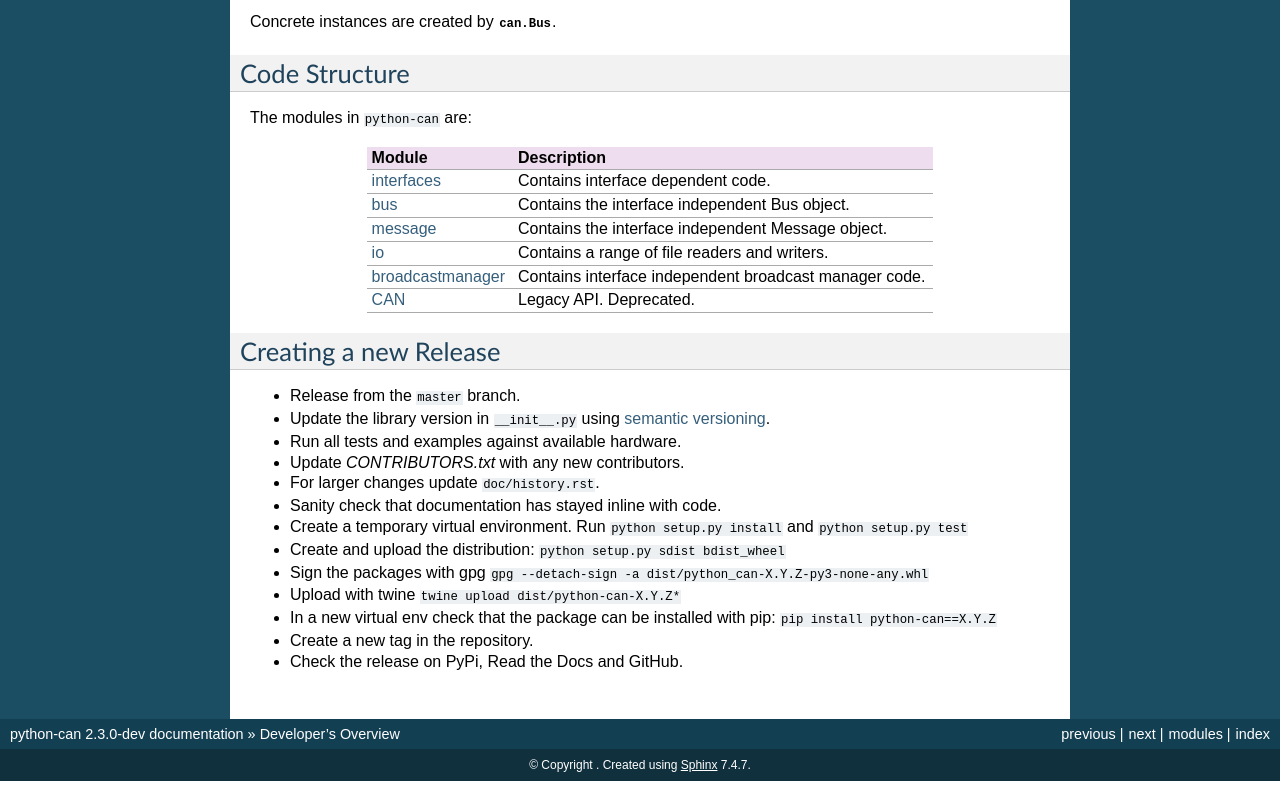
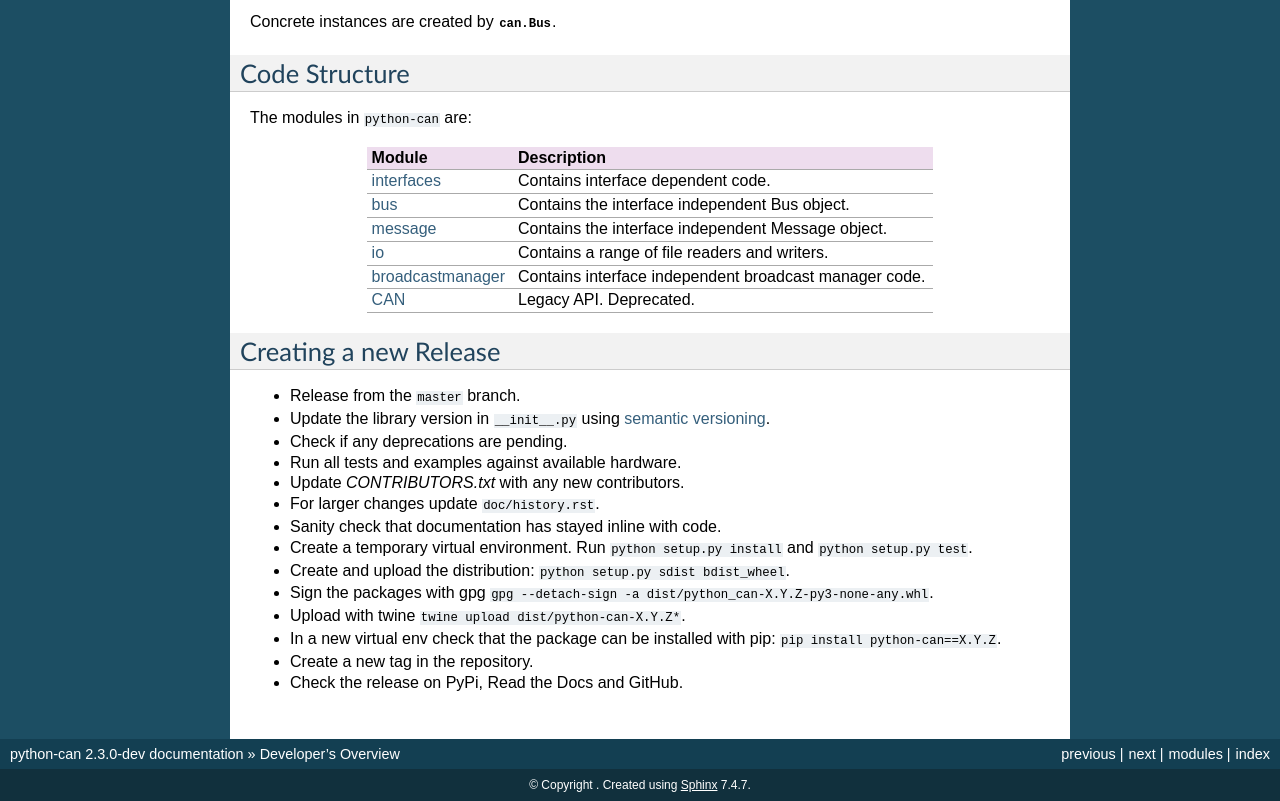
Before and after one commit to hardbyte/python-can, a Sphinx documentation site: the page built from doc/development.rst, in a window 1280 px wide and 900 px high, scrolled down 1304 px, cut to the strip 99-900 px from the top of the window. Built offline with Sphinx 7.4.7, drawn with Linux system fonts in a browser that asks for light colours.

Commit message:
update deprecation notes

```diff
--- a/doc/bcm.rst
+++ b/doc/bcm.rst
@@ -45,7 +45,7 @@ Functional API
 
 .. warning::
     The functional API in :func:`can.broadcastmanager.send_periodic` is now deprecated
-    and will be removed in version 2.3.
+    and will be removed in version 3.0.
     Use the object oriented API via :meth:`can.BusABC.send_periodic` instead.
 
 .. autofunction:: can.broadcastmanager.send_periodic
--- a/doc/development.rst
+++ b/doc/development.rst
@@ -118,14 +118,15 @@ Creating a new Release
 
 - Release from the ``master`` branch.
 - Update the library version in ``__init__.py`` using `semantic versioning <http://semver.org>`__.
+- Check if any deprecations are pending.
 - Run all tests and examples against available hardware.
 - Update `CONTRIBUTORS.txt` with any new contributors.
 - For larger changes update ``doc/history.rst``.
 - Sanity check that documentation has stayed inline with code.
-- Create a temporary virtual environment. Run ``python setup.py install`` and ``python setup.py test``
-- Create and upload the distribution: ``python setup.py sdist bdist_wheel``
-- Sign the packages with gpg ``gpg --detach-sign -a dist/python_can-X.Y.Z-py3-none-any.whl``
-- Upload with twine ``twine upload dist/python-can-X.Y.Z*``
-- In a new virtual env check that the package can be installed with pip: ``pip install python-can==X.Y.Z``
+- Create a temporary virtual environment. Run ``python setup.py install`` and ``python setup.py test``.
+- Create and upload the distribution: ``python setup.py sdist bdist_wheel``.
+- Sign the packages with gpg ``gpg --detach-sign -a dist/python_can-X.Y.Z-py3-none-any.whl``.
+- Upload with twine ``twine upload dist/python-can-X.Y.Z*``.
+- In a new virtual env check that the package can be installed with pip: ``pip install python-can==X.Y.Z``.
 - Create a new tag in the repository.
 - Check the release on PyPi, Read the Docs and GitHub.
```
Also changed, not shown: 3 other files.
